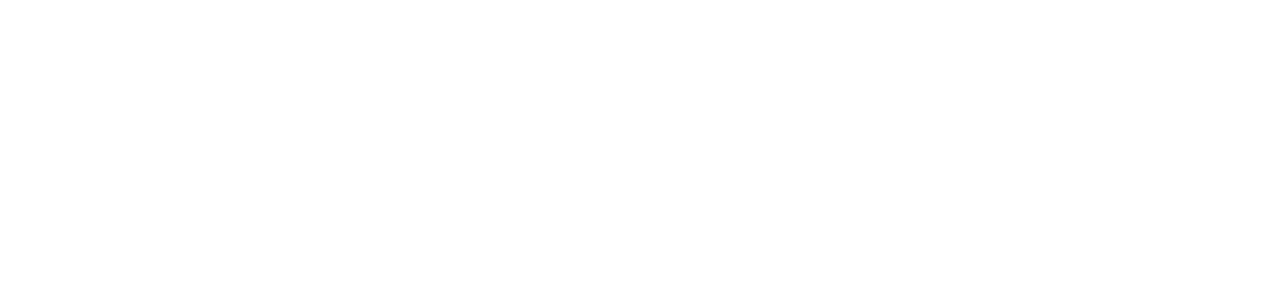
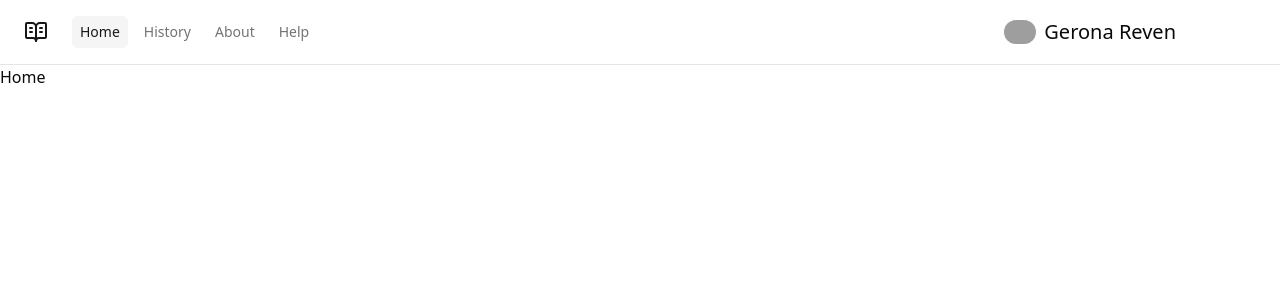
Before and after one commit to vengrammer/review-genius-ai, a React (Vite) app in the folder client/: page /examinee/home in a window 1280 px wide. Shown: the top 300 px of the page. Built offline with nearby package versions, Linux system fonts and the light colour scheme; grey boxes are pictures that could not be loaded.

Commit message:
feat:create components of the examinee

```diff
--- a/client/src/App.jsx
+++ b/client/src/App.jsx
@@ -1,11 +1,13 @@
-import HomePage from "@/routers/HomePage"
+import Examinee from "@/routers/Examinee"
 import { Route, BrowserRouter, Routes } from "react-router-dom";
+import NotFound from "./components/examineePage/NotFound";
 
 function App() {
   return (
     <BrowserRouter>
       <Routes>
-        <Route path="/*" element={<HomePage/>} />
+        <Route path="examinee/*" element={<Examinee/>} />
+        <Route path="*" element={<NotFound/>}/>
       </Routes>
     </BrowserRouter>
   );
--- /dev/null
+++ b/client/src/components/examineePage/About.jsx
@@ -0,0 +1,11 @@
+import React from 'react';
+
+function About() {
+    return (
+        <div>
+            <h1>About</h1>
+        </div>
+    );
+}
+
+export default About;
--- /dev/null
+++ b/client/src/components/examineePage/Help.jsx
@@ -0,0 +1,11 @@
+import React from 'react';
+
+function Help() {
+    return (
+        <div>
+            <h1>Help</h1>
+        </div>
+    );
+}
+
+export default Help;
--- a/client/src/components/home/Home.jsx
+++ b/client/src/components/examineePage/Home.jsx
@@ -2,7 +2,7 @@
 function Home() {
     return (
         <div>
-            <h1>Hello</h1>
+            <h1>Home</h1>
         </div>
     );
 }
--- /dev/null
+++ b/client/src/components/examineePage/NotFound.jsx
@@ -0,0 +1,11 @@
+import React from 'react';
+
+function NotFound() {
+    return (
+        <div>
+            <h1>404- page not found</h1>
+        </div>
+    );
+}
+
+export default NotFound;
--- a/client/src/components/navbar.jsx
+++ b/client/src/components/navbar.jsx
@@ -1,7 +1,6 @@
 import { BookOpenText } from "lucide-react";
 import { Button } from "@/components/ui/button";
-import { useNavigate } from "react-router-dom";
-import { Link } from "react-router-dom";
+import { Link, useLocation } from "react-router-dom";
 
 import {
   NavigationMenu,
@@ -17,13 +16,21 @@
 
 // Navigation links array to be used in both desktop and mobile menus
 const navigationLinks = [
-  { href: "/", label: "Home", active: true },
-  { href: "/history", label: "History" },
-  { href: "#", label: "Pricing" },
-  { href: "#", label: "About" },
+  { href: "/examinee/home", label: "Home" },
+  { href: "/examinee/history", label: "History"  },
+  { href: "/examinee/about", label: "About" },
+  { href: "/examinee/help", label: "Help"},
 ];
 
 function Navbar() {
+    const location = useLocation();
+  function checkActiveRoute(currentPath){
+    if(location.pathname.includes(currentPath)){
+      return true;
+    }else{
+      return false;
+    }
+  }
   return (
     <header className="border-b px-4 md:px-6">
       <div className="flex h-16 items-center justify-between gap-4">
@@ -85,17 +92,15 @@
             <a href="#" className="text-primary hover:text-primary/90">
               <BookOpenText />
             </a>
-            {/* Navigation menu */}
+            {/* Navigation menu in md */}
             <NavigationMenu className="max-md:hidden">
               <NavigationMenuList className="gap-2">
                 {navigationLinks.map((link, index) => (
                   <NavigationMenuItem key={index}>
-                    <NavigationMenuLink
-                      active={link.active}
-                      href={link.href}
-                      className="py-1.5 font-medium text-muted-foreground hover:text-primary"
-                    >
-                      {link.label}
+                    <NavigationMenuLink className="py-1.5 font-medium text-muted-foreground hover:text-primary" active={checkActiveRoute(link.label.toLowerCase())}>
+                      <Link to={link.href}  >
+                        {link.label}
+                      </Link>
                     </NavigationMenuLink>
                   </NavigationMenuItem>
                 ))}
--- /dev/null
+++ b/client/src/routers/Examinee.jsx
@@ -0,0 +1,24 @@
+import { Routes, Route, Navigate } from "react-router-dom";
+import Home from "@/components/examineePage/Home";
+import HomeLayout from "@/layout/HomeLayout";
+import History from "@/components/examineePage/History";
+import About from "@/components/examineePage/About";
+import Help from "@/components/examineePage/Help";
+
+function Examinee() {
+  return (
+    <Routes>
+      <Route element={<HomeLayout />}>
+        <Route path="home" element={<Home />} />
+        <Route path="history" element={<History />} />
+        <Route path="about" element={<About />} />
+        <Route path="help" element={<Help />} />
+         <Route
+            path="*"
+            element={<Navigate to="/examinee/home" replace />}
+          />
+      </Route>
+    </Routes>
+  );
+}
+export default Examinee;
--- a/client/src/routers/HomePage.jsx
+++ /dev/null
@@ -1,15 +0,0 @@
-import { Routes, Route } from "react-router-dom";
-import Home from "@/components/home/Home";
-import HomeLayout from "@/layout/HomeLayout";
-import History from "@/components/home/History";
-function Sample() {
-  return (
-    <Routes>
-      <Route element={<HomeLayout/>}>
-        <Route index element={<Home />} />
-        <Route path="/history" element={<History/>}/>
-      </Route>
-    </Routes>
-  );
-}
-export default Sample;
```
Also changed, not shown: client/src/components/examineePage/History.jsx (renamed from client/src/components/home/History.jsx).
